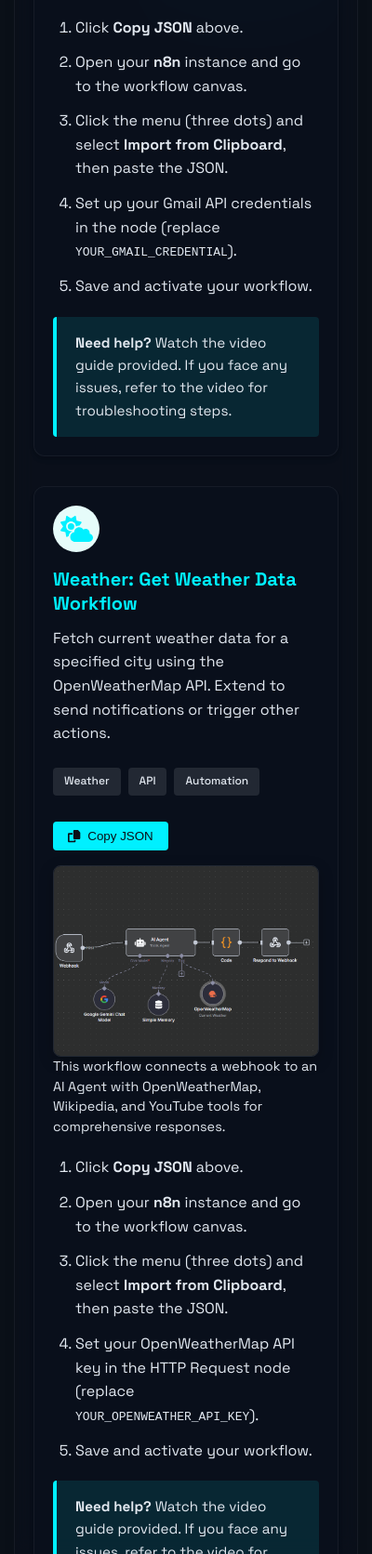
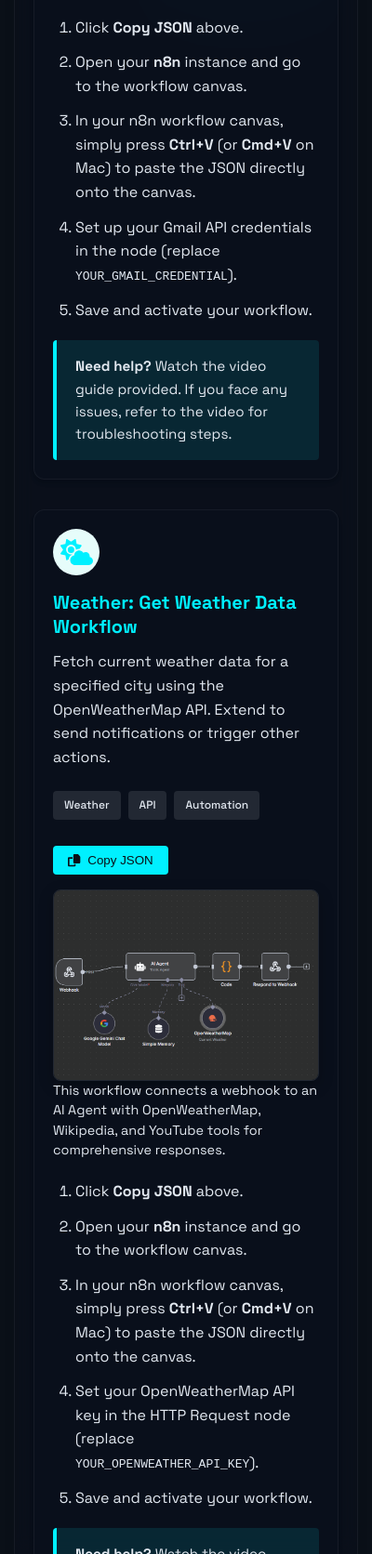
Before and after one commit to Rakesh-ada/Deep, an Electron app: page landing-page/templates/workflow-templates.html in a window 400 px wide. Shown: the part 883-2555 px from the top of the page at 93% size. Drawn offline with Linux system fonts and the light colour scheme.

Commit message:
Update workflow card instructions: use Ctrl+V/Cmd+V on canvas for JSON import

```diff
--- a/landing-page/templates/workflow-templates.html
+++ b/landing-page/templates/workflow-templates.html
@@ -800,7 +800,7 @@
         <ol class="step-list">
           <li>Click <b>Copy JSON</b> above.</li>
           <li>Open your <b>n8n</b> instance and go to the workflow canvas.</li>
-          <li>Click the menu (three dots) and select <b>Import from Clipboard</b>, then paste the JSON.</li>
+          <li>In your n8n workflow canvas, simply press <b>Ctrl+V</b> (or <b>Cmd+V</b> on Mac) to paste the JSON directly onto the canvas.</li>
           <li>Set up your Gmail API credentials in the node (replace <code>YOUR_GMAIL_CREDENTIAL</code>).</li>
           <li>Save and activate your workflow.</li>
         </ol>
@@ -827,7 +827,7 @@
         <ol class="step-list">
           <li>Click <b>Copy JSON</b> above.</li>
           <li>Open your <b>n8n</b> instance and go to the workflow canvas.</li>
-          <li>Click the menu (three dots) and select <b>Import from Clipboard</b>, then paste the JSON.</li>
+          <li>In your n8n workflow canvas, simply press <b>Ctrl+V</b> (or <b>Cmd+V</b> on Mac) to paste the JSON directly onto the canvas.</li>
           <li>Set your OpenWeatherMap API key in the HTTP Request node (replace <code>YOUR_OPENWEATHER_API_KEY</code>).</li>
           <li>Save and activate your workflow.</li>
         </ol>
```
